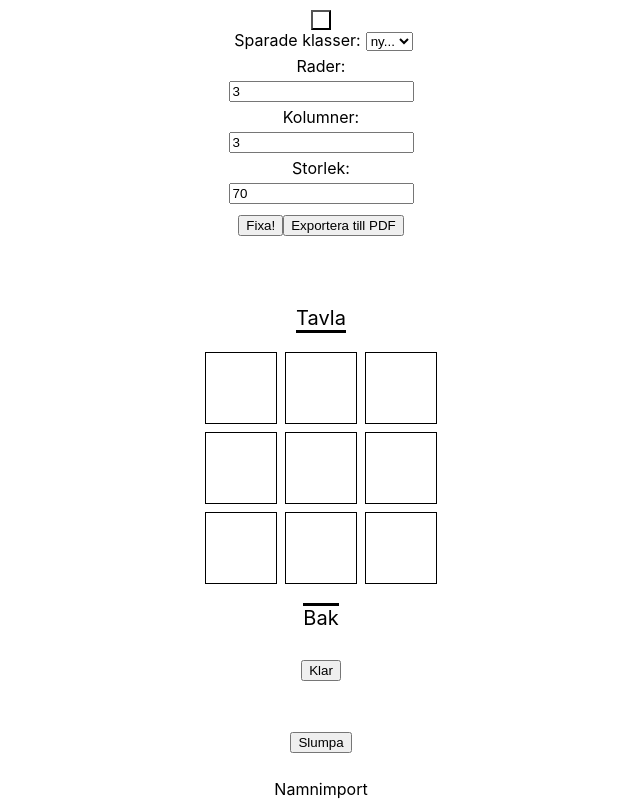
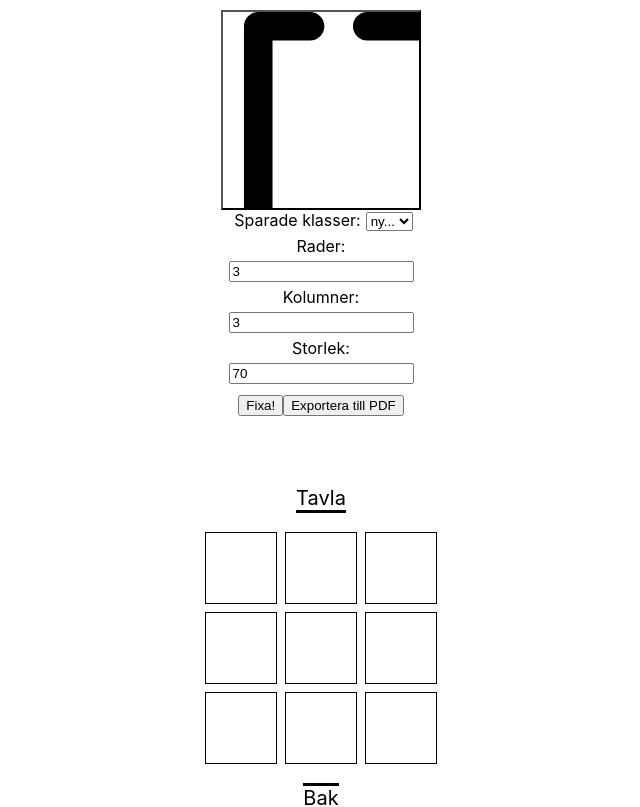
Before and after one commit to KillerrabbitAos/Skola77-frontend, a React (Create React App) app: page / in a window 1280 px wide. Shown: the top 807 px of the page, without its empty margins (319-959 px from the left). Built offline with nearby package versions, Linux system fonts and the light colour scheme.

Commit message:
Update App.css

```diff
--- a/src/App.css
+++ b/src/App.css
@@ -4,8 +4,8 @@
 }
 .spara {
   background: url(./floppydisk.svg);
-  height: 20px;
-  width: 20px;
+  height: 200px;
+  width: 200px;
 }
 .App-logo {
   height: 40vmin;
```
